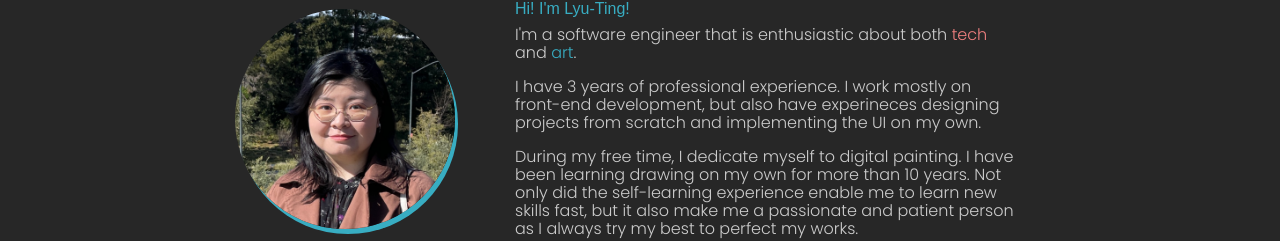
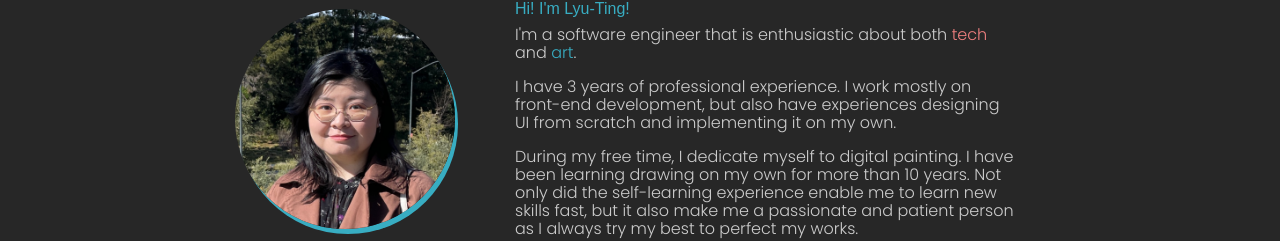
Before and after one commit to lyutingwu96/PersonalWebsite, a React (Vite) app: page / in a window 1280 px wide. Shown: the part 281-522 px from the top of the page. Built offline with nearby package versions, Linux system fonts and the light colour scheme; a web font is replaced by a local one; what lozad would draw is missing.

Commit message:
Fix typo

```diff
--- a/src/component/about/About.tsx
+++ b/src/component/about/About.tsx
@@ -17,7 +17,7 @@ export const About: React.FC = () => {
                 </div>
                 <div className="font-content text-md text-[#CCCCCC] mb-4 font-light">
                     I have 3 years of professional experience. I work mostly on front-end development,
-                     but also have experineces designing projects from scratch and implementing the UI on my own.</div>
+                     but also have experiences designing UI from scratch and implementing it on my own.</div>
 
                 <div className="font-content text-md text-[#CCCCCC]  font-light">
                     During my free time, I dedicate myself to digital painting. I have been
```
